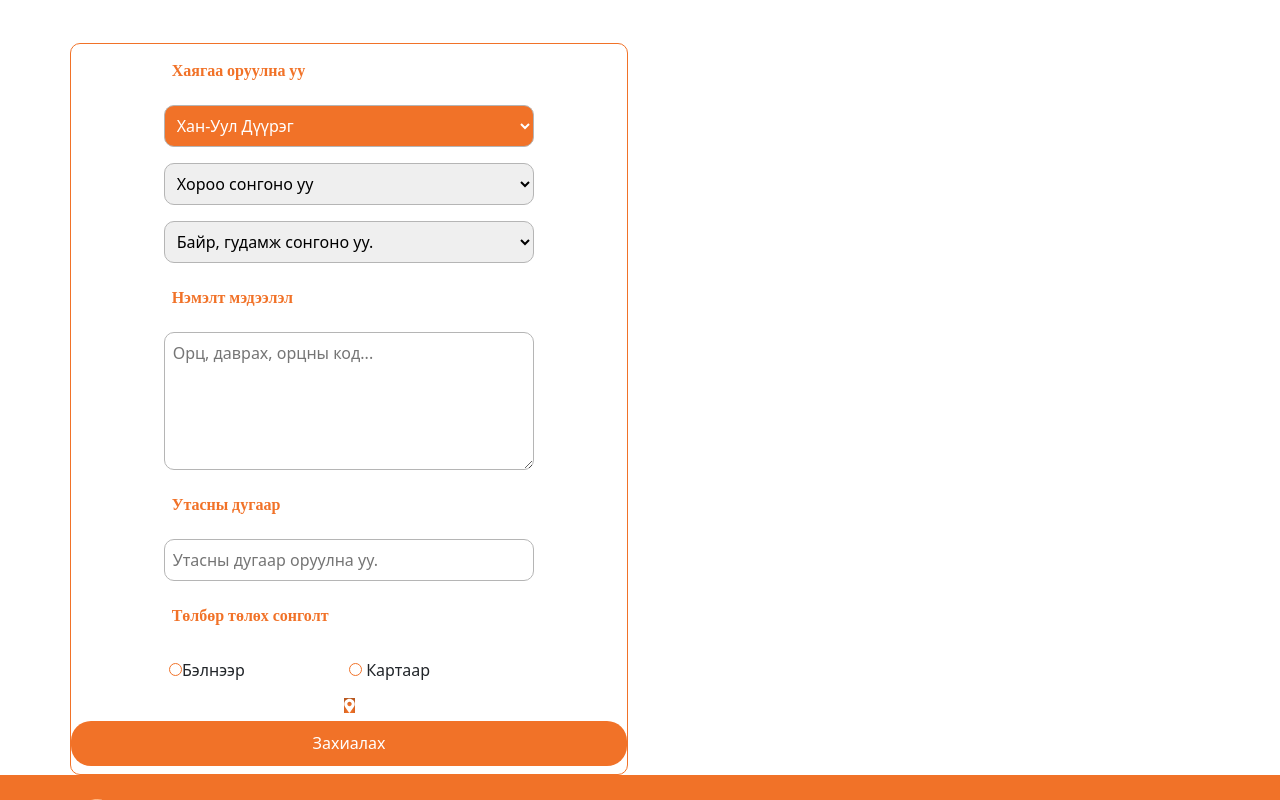
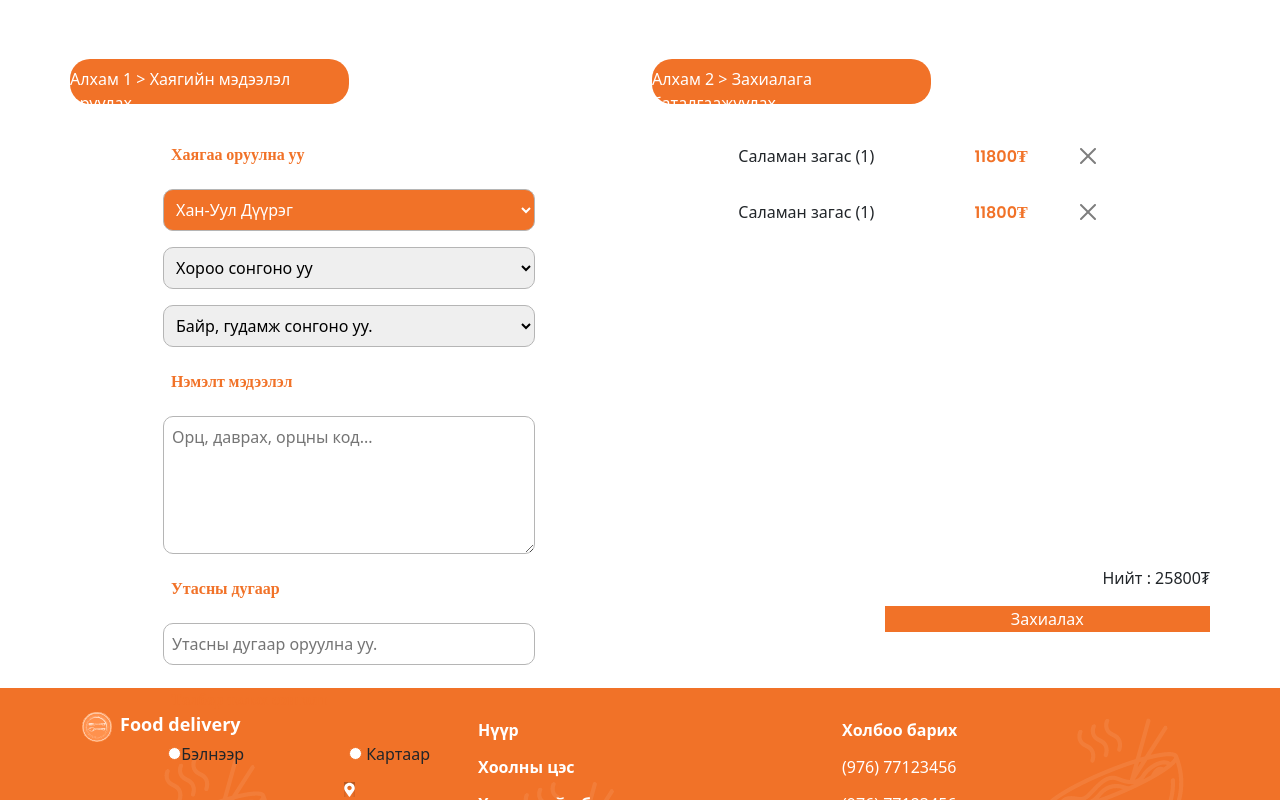
Before and after one commit to khangaikhuu-mstars/br_delivery_web_app, a React (Create React App) app in the folder project/: page / in a window 1280 px wide. Shown: the part 2460-3260 px from the top of the page. Built offline with nearby package versions, Linux system fonts and the light colour scheme.

Commit message:
#75 yronhii responsive design dohson

```diff
--- a/project/src/components/AddressVertification.js
+++ b/project/src/components/AddressVertification.js
@@ -12,11 +12,12 @@ const AddressVertification = () => {
     }
     return (
         <div className="container">
-            <div className="row">
-                <div className="col-12  col-lg-6">
-                    <div className="gadna " >
+            <div className="row my-2 py-2 ">
+                <div className="col-12 d-flex flex-column    col-lg-6">
+                    <p className="d-none d-md-block my-2 py-2 col-md-8 col-lg-7 col-xl-6 shargal11 ">Алхам 1 > Хаягийн мэдээлэл оруулах</p>
+                    <div className="gadna my-3 ondorOghoos " >
                         <form action="" className="forms m-auto">
-                            <p className="p-2 m-2 d-md-none text-shargal">Хаягын мэдээлэл</p>
+                            <p className="p-2 m-2 col-12 d-md-none text-shargal">Хаягын мэдээлэл</p>
                             <p className="d-none p-2 col-12 col-md-8 m-2 d-md-block align-items-start turshilt text-shargal"> Хаягаа оруулна уу</p>
                             <select name="" id="" className="col-12 col-md-8 m-2 p-2 inputStyle selectbox">
 
@@ -48,7 +49,7 @@ const AddressVertification = () => {
                             </p>
                             <img src={navlogo} alt="" className="uuu" />
 
-                            <input type="button" value="Захиалах" className="col-12 p-2 m-2 `                                                                                                                                           shargal11" />
+                            <input type="button" value="Захиалах" className="col-12 p-2 m-2 shargal11 d-md-none" />
 
 
                         </form>
@@ -56,9 +57,19 @@ const AddressVertification = () => {
                     </div>
 
                 </div>
-                <div className="col-12 d-none d-md-block col-lg-6">
+                <div className="col-12 d-none d-md-block col-lg-6  ">
+                    <p className="d-none d-md-block my-2 py-2 col-md-8 col-lg-7 col-xl-6 shargal11 ">Алхам 2 > Захиалага баталгаажуулах</p>
+                    <div className="gadna my-4 d-flex flex-column  justify-content-between ondorOghoos   " >
+                        <div className="align-items-center d-flex flex-column justify-content-center ">
+                            <p className="py-2 my-2"> Саламан загас (1)   <span className="text-shargal px-5 mx-5">11800₮ <button type="button " class="btn-close mx-5" aria-label="Close"></button> </span>   </p>
+                            <p className="py-2 my-2"> Саламан загас (1)   <span className="text-shargal px-5 mx-5">11800₮ <button type="button " class="btn-close mx-5" aria-label="Close"></button> </span>   </p>
+                        </div>
+                        <div className="lastButton my-2 py-2">
+                            <p className=" marginAvii">Нийт : 25800₮</p>
+                            <input className="col-md-7 borderShargal " type="button" value="Захиалах" name="" id="" />
+                        </div>
 
-
+                    </div>
                 </div>
             </div>
         </div>
--- a/project/src/css/adress.css
+++ b/project/src/css/adress.css
@@ -68,10 +68,43 @@
     .gadna{
         border: 0;
     }
+
     @media screen and (min-width: 768px){
     .gadna{
         border: #F17228 1px solid;
-        border-radius: 10px;
+
+    }
+    .lastButton{
+        display: flex;
+        flex-direction: column;
+       justify-content: center;
+       align-items: center;
+       }
+       .marginAvii{
+           margin-left: 45%;
+       }
+    .ondorOghoos{
+        height: 65vh;
+    }
+    .borderShargal{
+        color: white;
+        border: 0;
+        background-color: #F17228;
     }
     }
+    @media screen and (min-width: 992px){
+        .gadna{
+            border: 0;
+        }
+        .lastButton{
+            display: flex;
+            flex-direction: column;
+           justify-content: end;
+           align-items: end;
+           }
+           .marginAvii{
+            margin-left: 0;
+        }
+    }
+
 }
```
